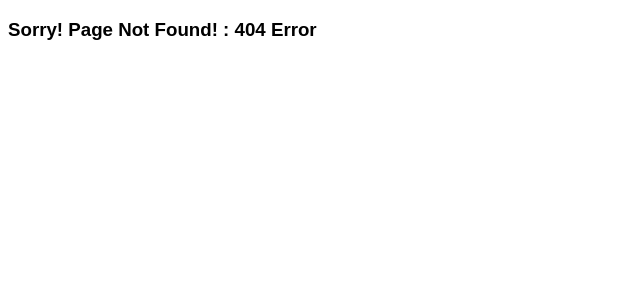
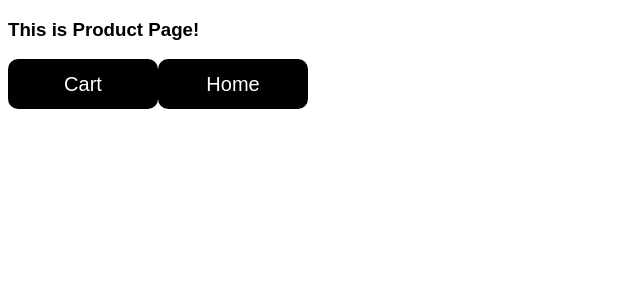
Before and after one commit to rahulsalinskee/hello-world, a React (Create React App) app: page /product in a window 1280 px wide. Before the commit this address had no page. Shown: the top 300 px of the page, without its empty margins (0-640 px from the left). Built offline with nearby package versions, Linux system fonts and the light colour scheme.

Commit message:
UseNavigate Hook
In order to use UseNavigate hook, we need to use react router dom library.

Hence, we need to set Route these pages (Here, ProductPage & CartPage page in App JS)

```diff
--- a/src/App.js
+++ b/src/App.js
@@ -27,6 +27,8 @@ import { TwitterPage } from './Pages/TwitterPage';
 import { GitHubPage } from './Pages/GitHubPage';
 import { YouTubePage } from './Pages/YouTubePage';
 import { DashboardPage } from './Pages/DashboardPage';
+import { ProductPage } from './Hooks/UseNavigate/NavigationWithHelpOfUseNavigate/ProductPage';
+import CartPage from './Hooks/UseNavigate/NavigationWithHelpOfUseNavigate/CartPage';
 
 
 function App() {
@@ -64,6 +66,9 @@ function App() {
             <Route path='youtube' element={<YouTubePage />} />
           </Route>
           <Route path='/dashboard' element={<DashboardPage />} />
+          {/* Need to add route here for UseNavigate Hook. In this case ProductPage and CartPage needs to be added in Route. */}
+          <Route path='/product' element={<ProductPage />} />
+          <Route path='/cart' element={<CartPage />} />
           <Route path='*' element={<ErrorPage />} />
         </Routes>
       </BrowserRouter>
--- /dev/null
+++ b/src/Hooks/UseNavigate/NavigationWithHelpOfUseNavigate/CartPage.jsx
@@ -0,0 +1,21 @@
+import React from 'react';
+import { useNavigate } from 'react-router-dom';
+
+export default function CartPage() {
+
+    const navigateTo = useNavigate();
+    const productPagePath = '/product';
+
+    function LoadProductPageButtonClickHandler(event) {
+        event.preventDefault();
+        navigateTo(productPagePath);
+    }
+    return (
+        <>
+            <div>
+                <h3>This is Cart Page!</h3>
+                <button onClick={LoadProductPageButtonClickHandler}>Product Page</button>
+            </div>
+        </>
+    )
+}
--- /dev/null
+++ b/src/Hooks/UseNavigate/NavigationWithHelpOfUseNavigate/ProductPage.jsx
@@ -0,0 +1,28 @@
+import React from 'react';
+import { useNavigate } from 'react-router-dom';
+
+export function ProductPage() {
+    const navigateTo = useNavigate();
+    const cartPagePath = '/cart';
+    const homePagePath = '/home';
+
+    function LoadCartPageButtonClickHandler(event) {
+        event.preventDefault();
+        navigateTo(cartPagePath);
+    }
+
+    function LoadHomePageButtonClickHandler(event) {
+        event.preventDefault();
+        navigateTo(homePagePath);
+    }
+
+    return (
+        <>
+            <div>
+                <h3>This is Product Page!</h3>
+                <button onClick={LoadCartPageButtonClickHandler}>Cart</button>
+                <button onClick={LoadHomePageButtonClickHandler}>Home</button>
+            </div>
+        </>
+    )
+}
```
